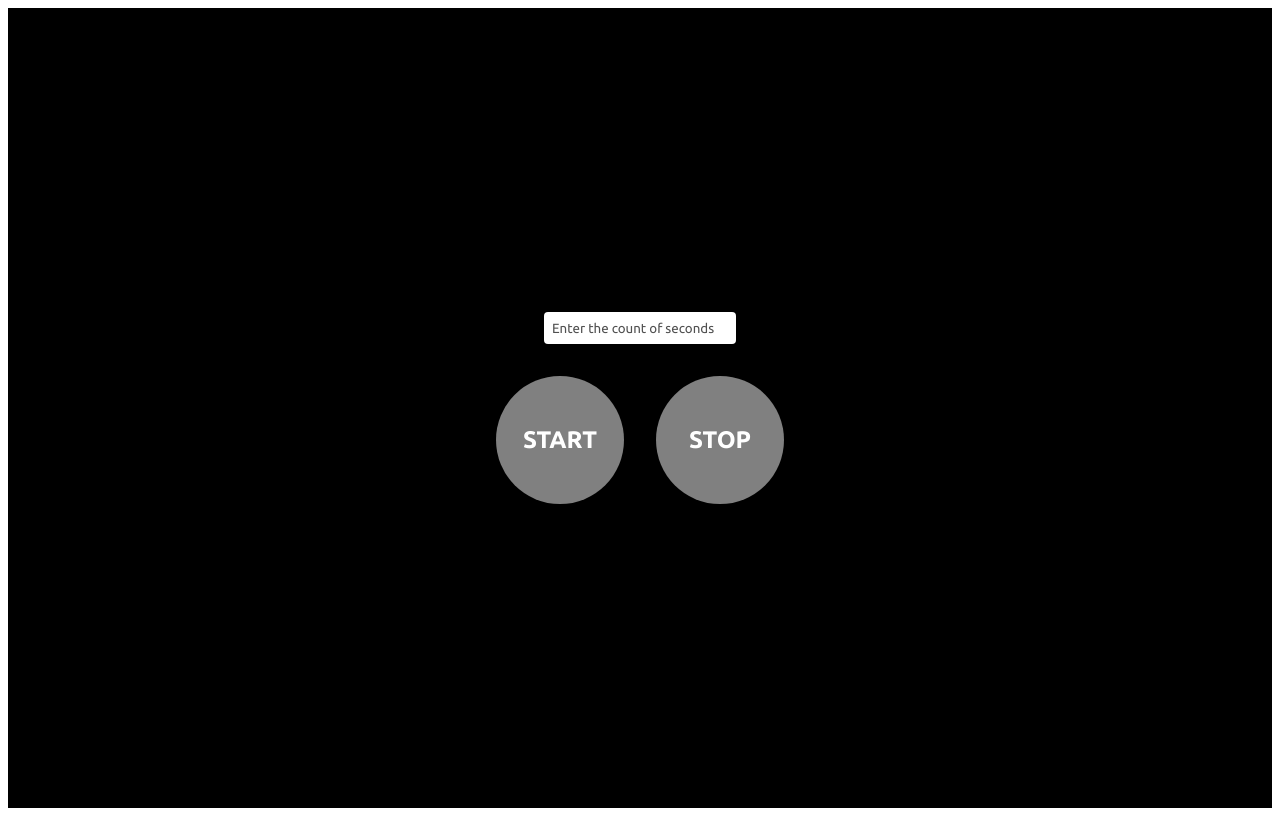
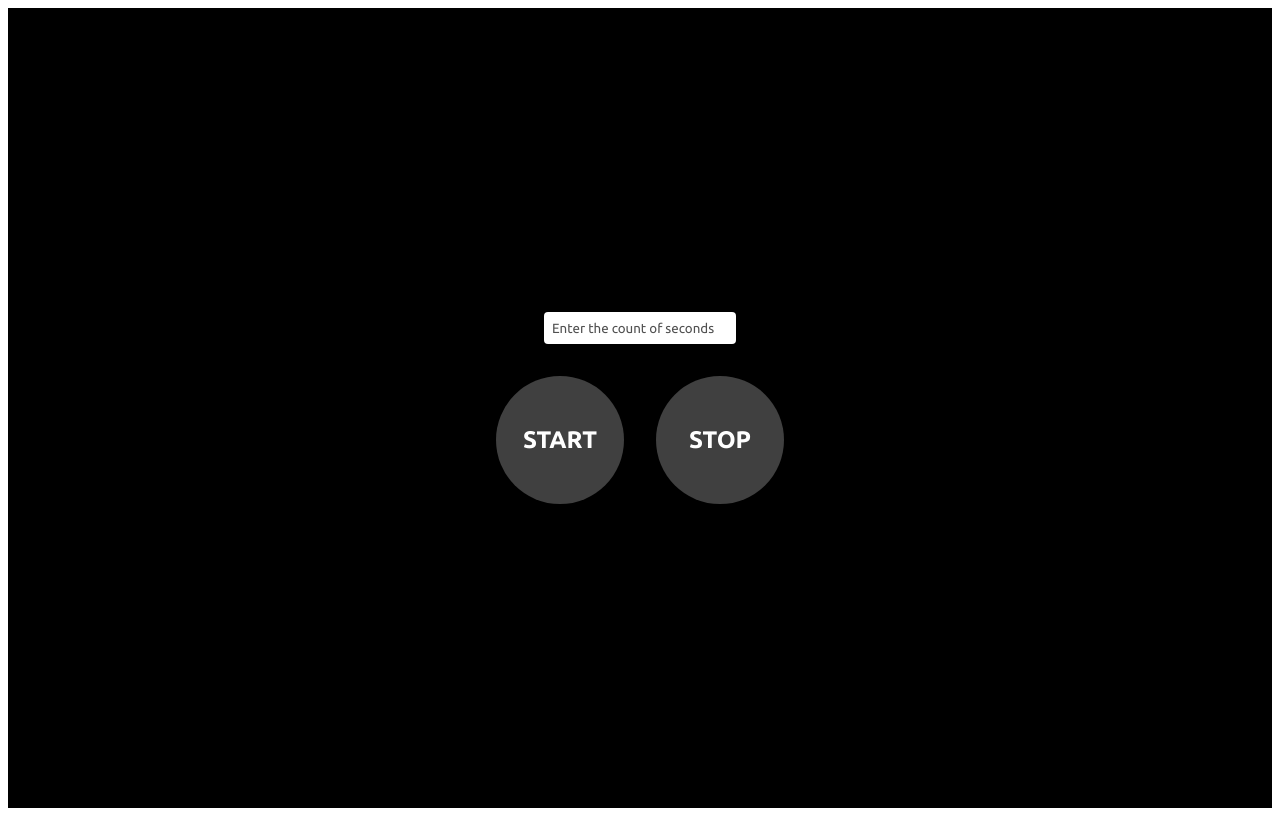
Before and after one commit to dpolevodin/CRT_React, a React (Create React App) app: page / in a window 1280 px wide. Built offline with nearby package versions, Linux system fonts and the light colour scheme.

Commit message:
added glow-effect to buttons style

```diff
--- a/src/components/common/Button/Button.module.css
+++ b/src/components/common/Button/Button.module.css
@@ -3,7 +3,8 @@
   --shadow: rgba(238, 255, 0, 0.75);
   --round-color: rgb(228, 109, 30);
   --danger-color: red;
-  --disabled: grey;
+  --disabled: rgba(128, 128, 128, 0.5);
+  --glow-color: #fff;
 }
 
 ._ {
@@ -17,6 +18,10 @@
   font-family: "Ubuntu", sans-serif;
   background-color: var(--button-color);
   cursor: pointer;
+}
+
+._:hover {
+  box-shadow: 0 0 1rem var(--glow-color);
 }
 
 ._:active {
```
